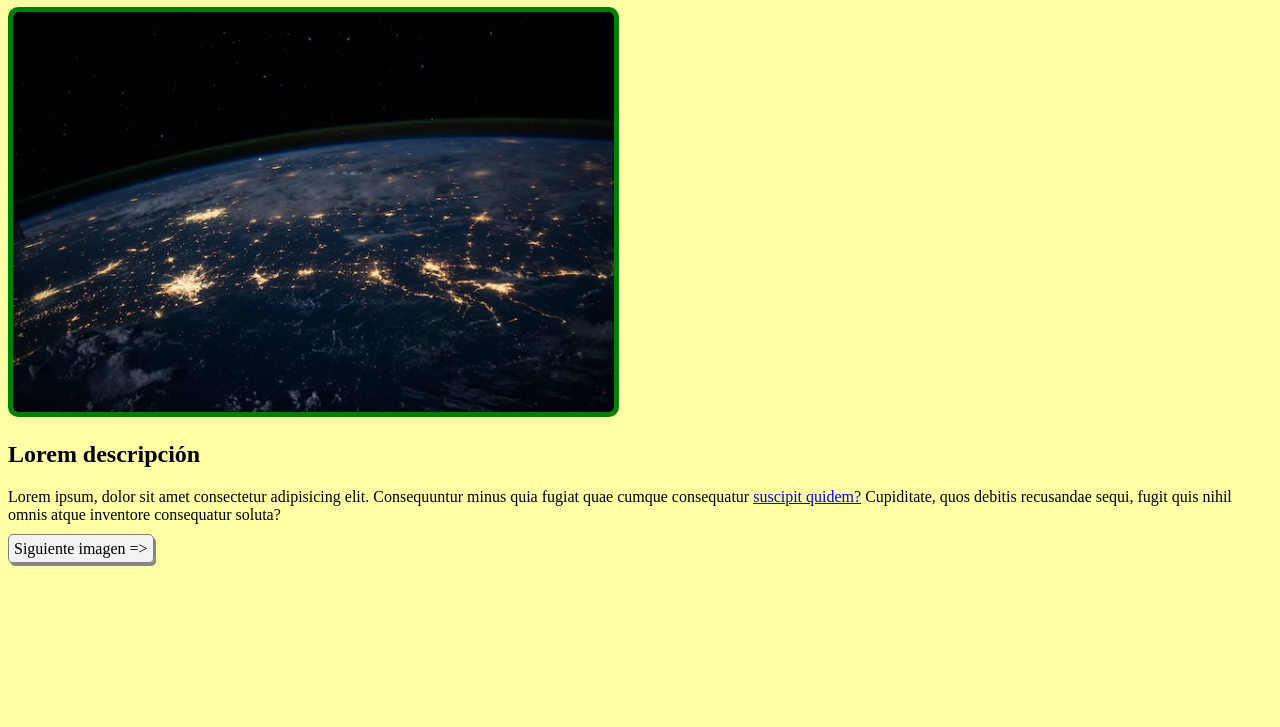
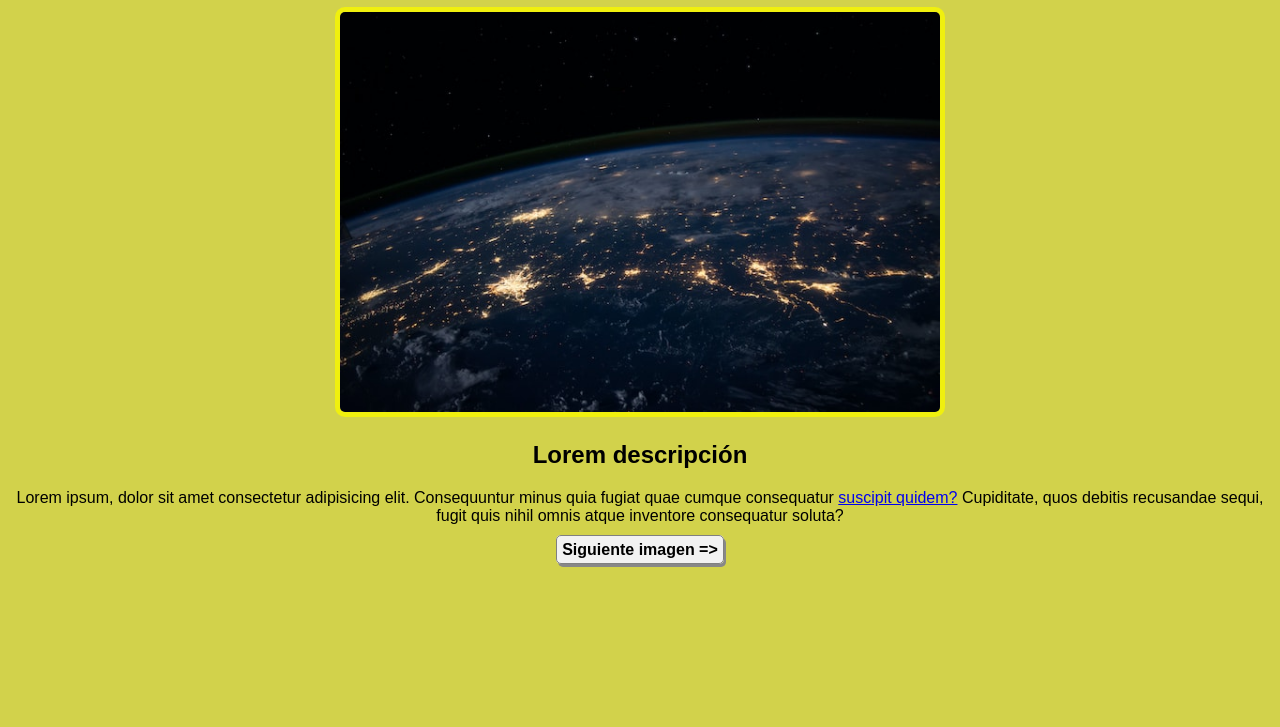
Before and after one commit to d-romero-dev/e-commerce_Jovenes_a_Programar_2023_Final_Project, a plain HTML site: page page1.html in a window 1280 px wide. Shown: the part 73-800 px from the top of the page. Drawn offline with Linux system fonts and the light colour scheme.

Commit message:
Update styles.css

```diff
--- a/styles.css
+++ b/styles.css
@@ -1,9 +1,12 @@
 body {
-    background-color: rgb(255, 255, 165);
+    background-color: rgb(210, 210, 75);
+    font-family: Arial, Helvetica, sans-serif;
+    text-align: center;
+    font: size 35px;;
 }
 
 .image{
-    border: 5px solid green;
+    border: 5px solid rgb(240, 240, 14);
     border-radius: 10px;
     height: 400px;
 }
@@ -16,4 +19,5 @@ body {
     padding: 5px;
     border-radius: 5px;
     box-shadow: 2px 3px #888888;
+    font-weight: 600 ;
 }
```
